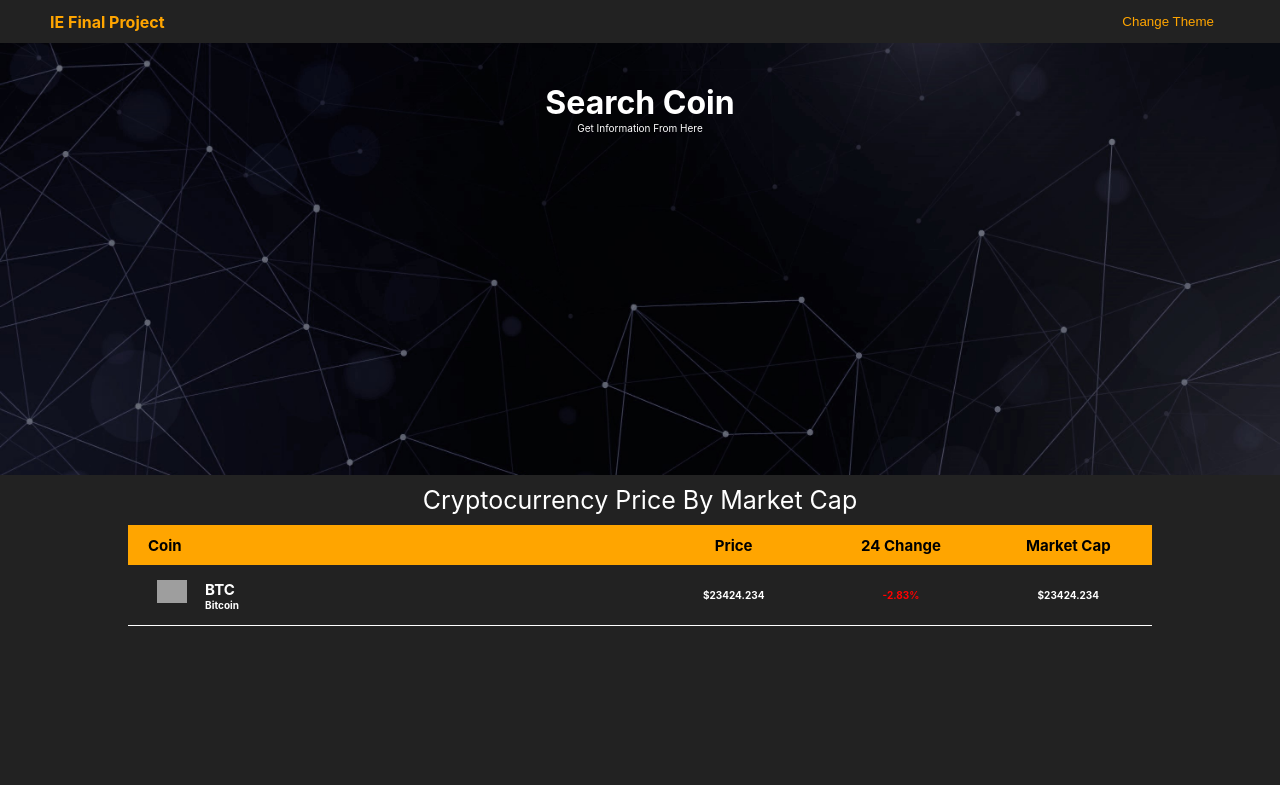
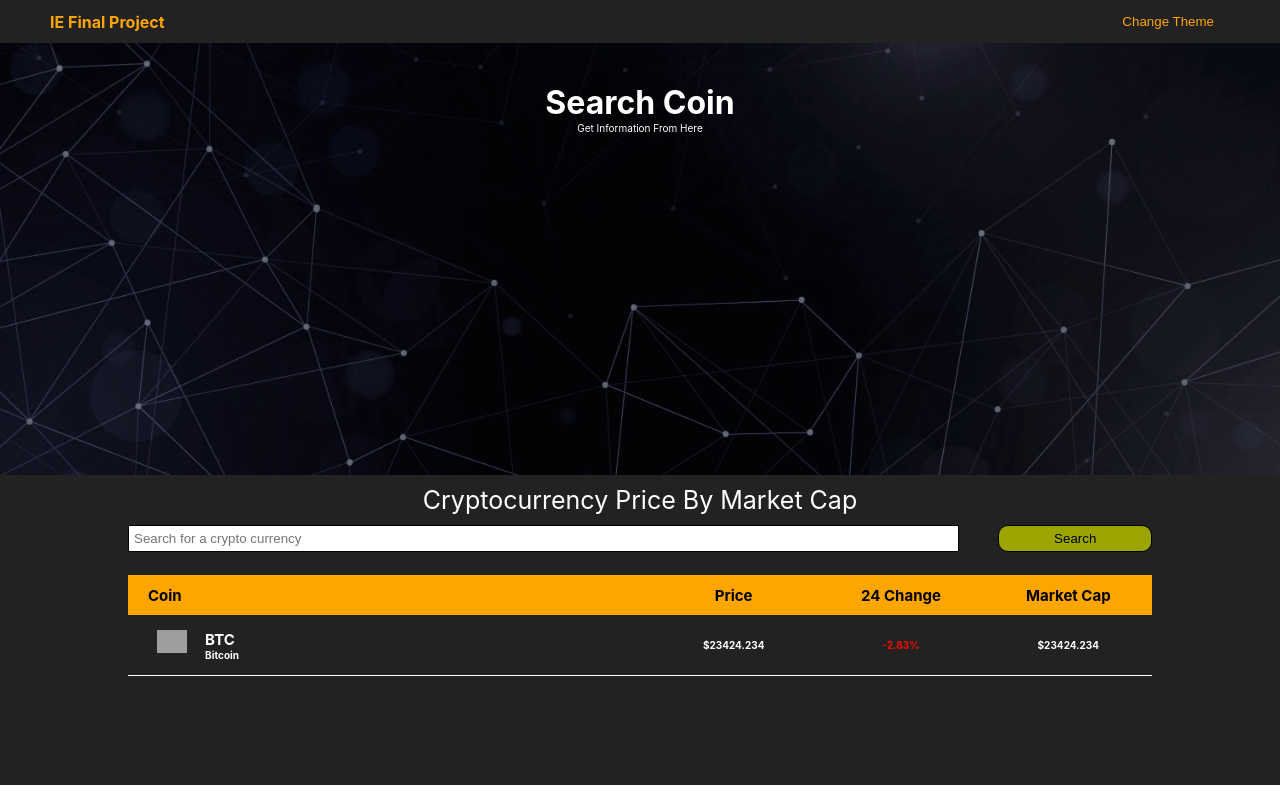
Before and after one commit to TahaMsv/IE-MidTerm, a React (Create React App) app: page /SearchPage in a window 1280 px wide. Built offline with nearby package versions, Linux system fonts and the light colour scheme; grey boxes are pictures that could not be loaded.

Commit message:
Search form added

```diff
--- a/src/Components/SearchPage.css
+++ b/src/Components/SearchPage.css
@@ -56,6 +56,26 @@ h1 {
     height: 40px;
     background-color: rgb(255, 165, 0);
     margin-top: 10px;
+}
+
+.form-container {
+    width: 100%;
+    height: 40px;
+    margin-top: 10px;
+}
+
+.form-input,
+.form-btn {
+    width: 80%;
+    padding: 5px;
+    border: 1px solid #000;
+    margin: 0 0 1px;
+}
+
+.form-btn {
+    width: 15%;
+    background-color: rgb(155, 165, 0);
+    border-radius: 10px;
 }
 
 .list-item {
@@ -140,3 +160,7 @@ img {
     max-width: 100%;
     max-height: 100%;
 }
+
+form {
+    width: 100%;
+}
--- a/src/Components/SearchPage.jsx
+++ b/src/Components/SearchPage.jsx
@@ -30,6 +30,7 @@ const SearchPage = () => {
                     }}>
                         <div> <h1>Search  Coin</h1></div>
                         <small>Get Information From Here</small>
+
                     </div>
 
                     <div className="search-list" style={{
@@ -41,6 +42,7 @@ const SearchPage = () => {
 
                     }}>
                         <div class="search-list-title">Cryptocurrency Price By Market Cap</div>
+
                         <div class="list" style={{
 
                             display: 'flex',
@@ -49,6 +51,22 @@ const SearchPage = () => {
                             flexDirection: 'column',
 
                         }}>
+                            <div class="form-container" >
+                                <form class="search-form" method="post" action="" style={{
+
+                                    display: 'flex',
+                                    justifyContent: 'space-between',
+                                    alignItems: 'center',
+                                    flexDirection: 'row',
+
+                                }}>
+
+                                    <input type="text" name="test" class="form-input" placeholder="Search for a crypto currency"/>
+                                    <input type="submit" name="test2" class="form-btn" value="Search" />
+
+                                </form>
+                            </div>
+
                             <div class="list-header"
                                 style={{
 
```
